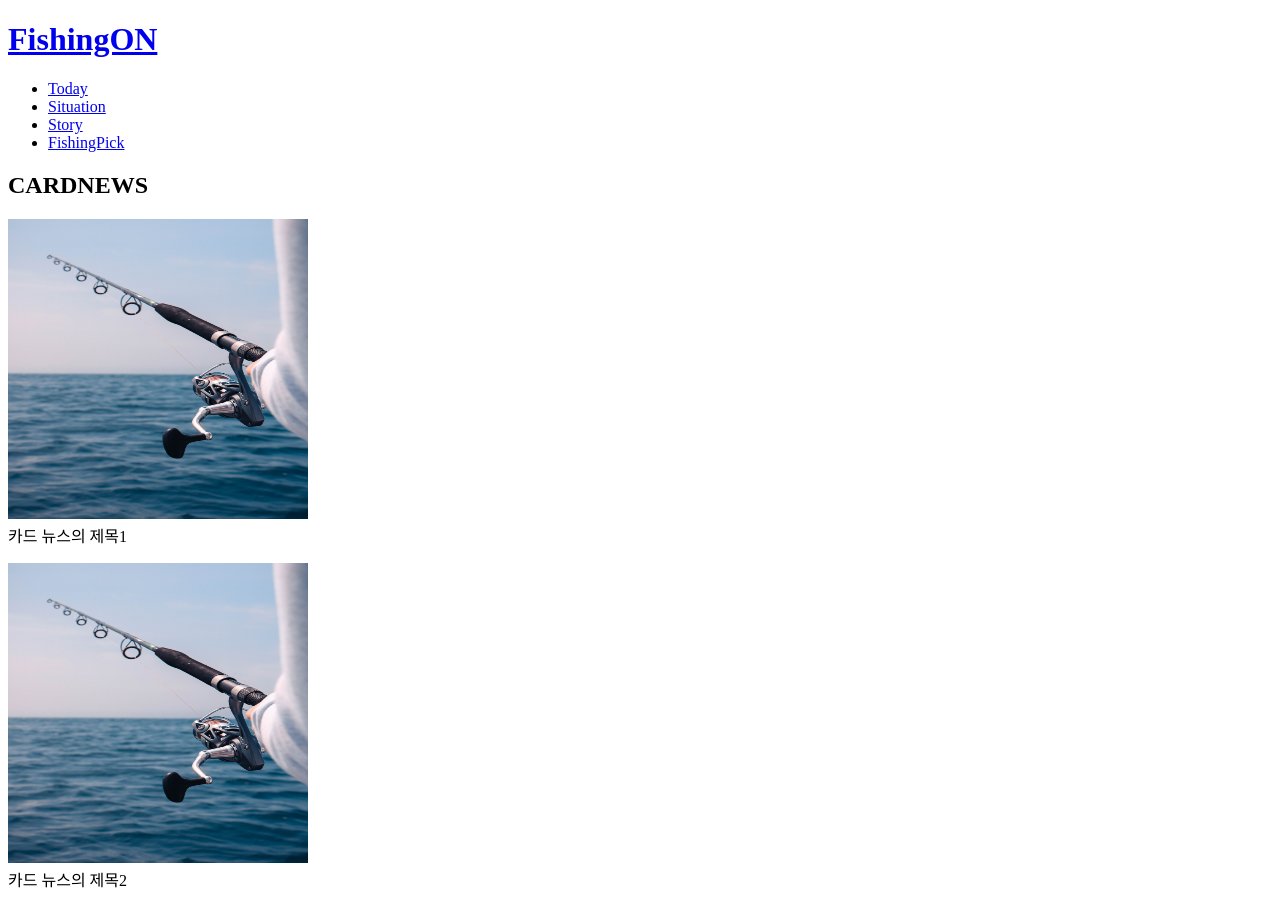
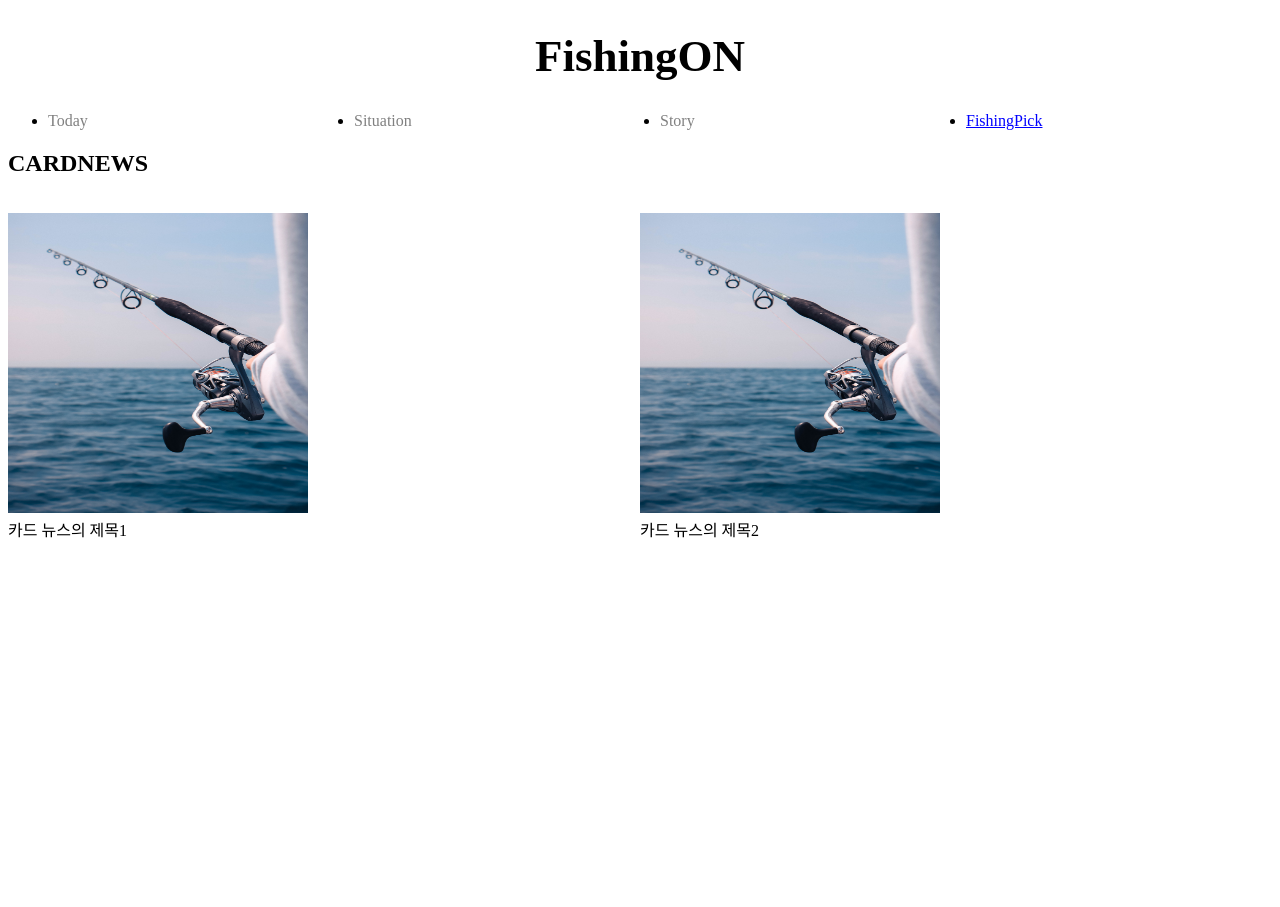
Before and after one commit to MinchanKim-Seoultech/FishingON, a plain HTML site: page fishingPick.html in a window 1280 px wide. After the commit the page ends 800 px from the top, so only its background shows below. Drawn offline with Linux system fonts and the light colour scheme.

Commit message:
2nd
CSS(~Ing)

```diff
--- a/fishingPick.html
+++ b/fishingPick.html
@@ -3,25 +3,28 @@
 <head>
   <title>FishingON - Welcome</title>
   <meta charset = "utf-8">
+  <link rel="stylesheet" href="style.css">
 </head>
 <body>
   <h1><a href = "index.html"> FishingON</a></h1>
   <ul>
-    <li><a href = "today.html">Today</a></li>
-    <li><a href = "situation.html">Situation</a></li>
-    <li><a href = "story.html">Story</a></li>
-    <li><a href = "fishingPick.html">FishingPick</a></li>
+    <li><a href = "today.html"class="saw">Today</a></li>
+    <li><a href = "situation.html"class="saw">Situation</a></li>
+    <li><a href = "story.html"class="saw">Story</a></li>
+    <li><a href = "fishingPick.html" class="saw" id ="active">FishingPick</a></li>
   </ul>
   <h2>CARDNEWS</h2>
-    <p>
+    <div id="cardnews">
+      <p>
     <a href = "cardNews1.html"><img src = "thumbnail.jpg" width ="300"height ="300"></a>
     <br>
-    카드 뉴스의 제목1
+    <a href = "cardNews1.html">카드 뉴스의 제목1</a>
   </p>
   <p>
   <a href = "cardNews2.html"><img src = "thumbnail.jpg" width ="300"height ="300"></a>
   <br>
-  카드 뉴스의 제목2
+  <a href = "cardNews2.html">카드 뉴스의 제목2</a>
 </p>
+</div>
 </body>
 </html>
--- /dev/null
+++ b/style.css
@@ -0,0 +1,25 @@
+h1{
+  font-size:45px;
+  text-align : center;
+}
+#active{
+  color:blue;
+  text-decoration: underline;
+}
+.saw{
+  color:gray;
+}
+a{
+  color:black;
+  text-decoration : none;
+}
+ul{
+  display:grid;
+  grid-template-columns:1fr 1fr 1fr 1fr;
+}
+#cardnews {
+    display:grid;
+    grid-template-columns:1fr 1fr;
+  }
+#cardnews p{
+    margin-right : 5px;
```
Also changed, not shown: index.html (+1 -0 lines), situation.html (+1 -0 lines), story.html (+1 -0 lines), today.html (+1 -0 lines).
